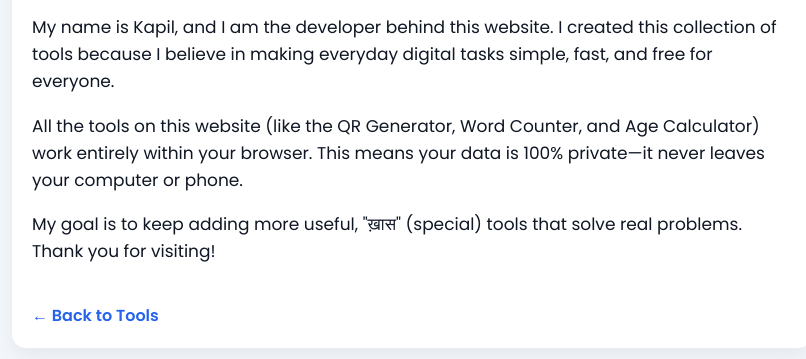
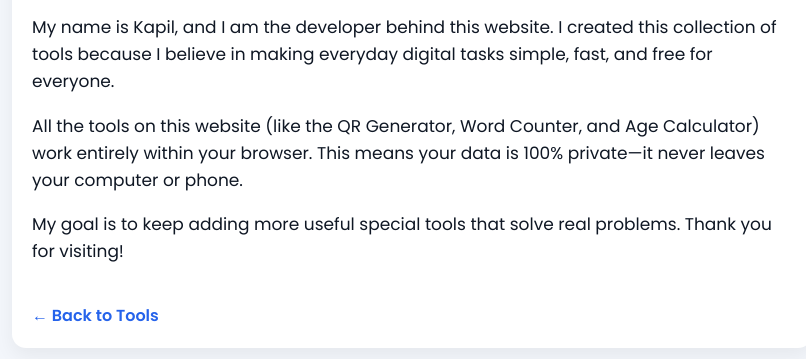
Before and after one commit to gojakapil-cmd/smart-tools-hub, a plain HTML site: page about.html in a window 1280 px wide. Shown: the part 161-520 px from the top of the page, without its empty margins (228-1034 px from the left). Drawn offline with Linux system fonts and the light colour scheme.

Commit message:
Update about.html

```diff
--- a/about.html
+++ b/about.html
@@ -43,7 +43,7 @@
 
     <p>All the tools on this website (like the QR Generator, Word Counter, and Age Calculator) work entirely within your browser. This means your data is 100% private—it never leaves your computer or phone.</p>
 
-    <p>My goal is to keep adding more useful, "ख़ास" (special) tools that solve real problems. Thank you for visiting!</p>
+    <p>My goal is to keep adding more useful special tools that solve real problems. Thank you for visiting!</p>
 
     <a href="index.html" class="back-link">← Back to Tools</a>
   </div>
```
